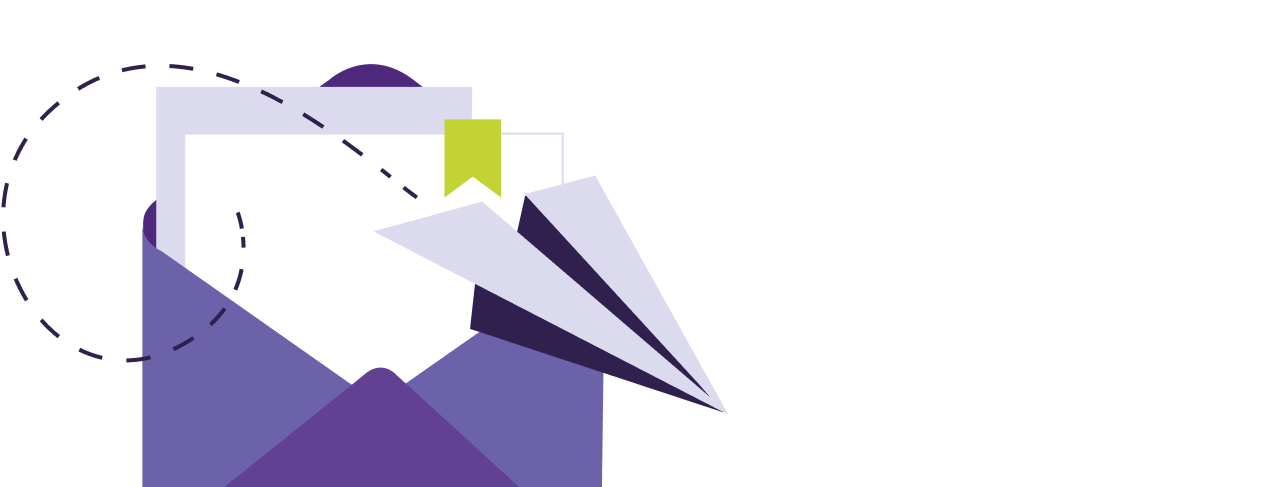
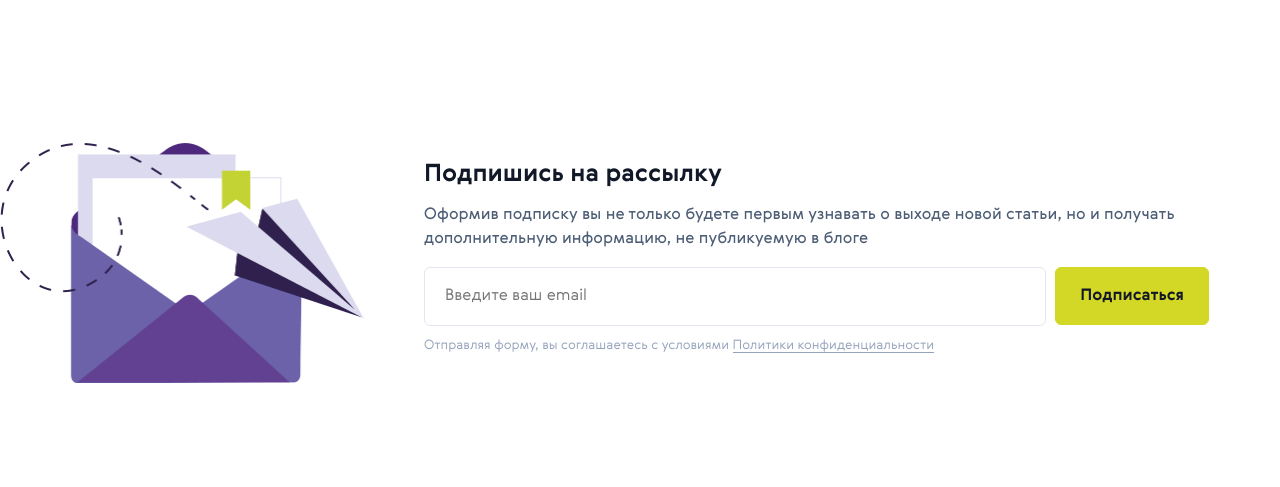
Before and after one commit to Boffeer/renaissance, a website: page index.html in a window 1280 px wide. Shown: the part 5390-5877 px from the top of the page. Drawn offline with Linux system fonts and the light colour scheme.

Commit message:
add newsletter desktop layout

```diff
--- a/css/blocks/_articles.scss
+++ b/css/blocks/_articles.scss
@@ -1,3 +1,6 @@
+.articles {
+	margin-bottom: 60px;
+}
 .articles__inner {
 	display: grid;
   grid-template-columns: 0.7fr 1.2fr 1fr;
--- /dev/null
+++ b/css/blocks/_newsletter.scss
@@ -0,0 +1,58 @@
+.newsletter {
+	padding-top: 20px;
+	padding-bottom: 20px;
+	margin-bottom: 90px;
+}
+.container--newsletter {
+	display: flex;
+	justify-content: space-between;
+	align-items: center;
+}
+.newsletter__img {
+	max-width: 364px;
+	margin-right: 60px;
+}
+
+.newsletter__title {
+	font-size: 24px;
+	line-height: 1.3;
+	margin-bottom: 12px;
+}
+
+.newsletter__desc {
+	font-size: 16px;
+	margin-bottom: 16px;
+}
+
+.newsletter-from {
+	display: flex;
+	justify-content: space-between;
+	align-items: center;
+	flex-wrap: wrap;
+	max-width: 785px;
+}
+
+.input__wrapper {
+	max-width: 622px;
+	width: 100%;
+	padding-top: 19px;
+	padding-bottom: 19px;
+}
+
+.input__wrapper--newsletter {
+	margin-bottom: 0;
+	cursor: text;
+}
+
+.newsletter-form__privacy {
+	padding-top: 10px;
+	padding-bottom: 10px;
+	font-weight: 400;
+	font-size: 13px;
+	color: #95a3ba;
+}
+
+.newsletter-form__privacy--link {
+	color: #95a3ba;
+	border-bottom: 1px solid #95a3ba;
+}
--- a/css/index.scss
+++ b/css/index.scss
@@ -376,4 +376,5 @@ body {
 @import "blocks/services";
 @import "blocks/help";
 @import "blocks/articles";
+@import "blocks/newsletter";
 @import "blocks/footer";
--- a/index.html
+++ b/index.html
@@ -470,20 +470,22 @@
 		<section class="newsletter">
 			<div class="container container--newsletter">
 				<img src="./img/newsletter/email-hero.png" alt="Рассылка" class="newsletter__img">
-				<form action="" class="newsletter__inner">
-					<h3 class="newsletter__title">Оформив подписку вы не только будете первым узнавать о выходе новой статьи, но и получать дополнительную информацию, не публикуемую в блоге</h3>
-					<p class="newsletter__desc">Введите ваш email</p>
+				<div class="newsletter__inner">
+					<h3 class="newsletter__title">Подпишись на рассылку</h3>
+					<p class="newsletter__desc">
+						Оформив подписку вы не только будете первым узнавать о выходе новой статьи, но и получать дополнительную информацию, не публикуемую в блоге
+					</p>
 					<form action="" class="newsletter-from">
-						<div class="input__wrapper input--bordered">
+						<label class="input__wrapper--newsletter input__wrapper">
 							<input type="text" placeholder="Введите ваш email" class="input input--email">
-						</div>
+						</label>
 						<button class="button button--primary newsletter__submit">Подписаться</button>
+						<p class="newsletter-form__privacy">
+							Отправляя форму, вы соглашаетесь с условиями
+							<a href="#href-privacy" class="newsletter-form__privacy--link">Политики конфиденциальности</a>
+						</p>
 					</form>
-					<p class="newsletter-form__privacy">
-						Отправляя форму, вы соглашаетесь с условиями
-						<a href="#href-privacy" class="newsletter-form__privacy--link">Политики конфиденциальности</a>
-					</p>
-				</form>
+				</div>
 			</div>
 		</section>
 		<!-- //NEWSLETTER -->
```
Also changed, not shown: css/index.css, css/index.min.css, 2 other files.
